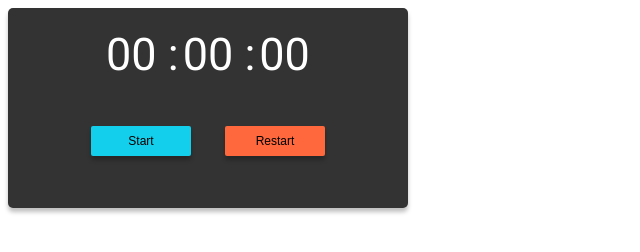
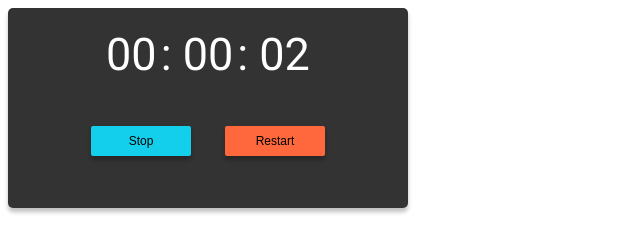
Before and after one commit to brendamoreira/stopwatch, a plain HTML site: page index.html in a window 1280 px wide. Both pictures are taken after a click on the button "Start". Shown: the full height of the page, 0-640 px from the left. Drawn offline with Linux system fonts and the light colour scheme.

Commit message:
Set start button

```diff
--- a/index.html
+++ b/index.html
@@ -8,9 +8,11 @@
     <body>
         <div class="container">
             <div class="time">
-                <span class="hours">00 :</span>
-                <span class="minutes">00 :</span>
-                <span class="seconds">00 </span>
+                <span class="hours">00</span>
+                <span> : </span>
+                <span class="minutes">00</span>
+                <span> : </span>
+                <span class="seconds">00</span>
                 <!-- <span class="milliseconds">00</span> -->
             </div>
             <button class="start">Start</button>
--- a/js/main.js
+++ b/js/main.js
@@ -1,24 +1,36 @@
 let startButton = document.querySelector('.start');
 startButton.addEventListener('click', startStop);
-let second = document.querySelector('.seconds');
-let seconds = second.innerHTML;
-let minute = document.querySelector('.minutes');
-let minutes = minute.innerHTML;
-let hour = document.querySelector('.hours');
-let hours = hour.innerHTML
+let seconds = document.querySelector('.seconds');
+let minutes = document.querySelector('.minutes');
+let hours = document.querySelector('.hours');
+let sec = 0;
+let min = 0;
+let hour = 0;
+let interval;
 function startStop() {
-    console.log('clicked');
-    setInterval(function(){
-        console.log('1second');
+    interval = setInterval(function(){
+        sec += 1;
+        seconds.innerHTML = sec < 10 ? '0'+ sec: sec;
+        if (sec == 60) {
+            min += 1;
+            sec = 0;
+            minutes.innerHTML = min < 10 ? '0' + min: min;
+            if (min == 60) {
+                hour += 1;
+                min = 0;
+                hours.innerHTML = hour < 10 ? '0' + hour: hour;
+            }
+        }
+
     }, 1000);
-    setInterval(function(){
-        console.log('1minute');
-    }, 60000);
-    setInterval(function(){
-        console.log('')
-    }, 3600000)
+    startButton.innerHTML = "Stop";
 }
 let restartButton = document.querySelector('.restart');
 restartButton.addEventListener('click', function(event) {
-    console.log('clickedR')
+    sec = 0;
+    min = 0;
+    hour = 0;
+    seconds.innerHTML = '00';
+    minutes.innerHTML = '00';
+    hours.innerHTML = '00';
 })
```
